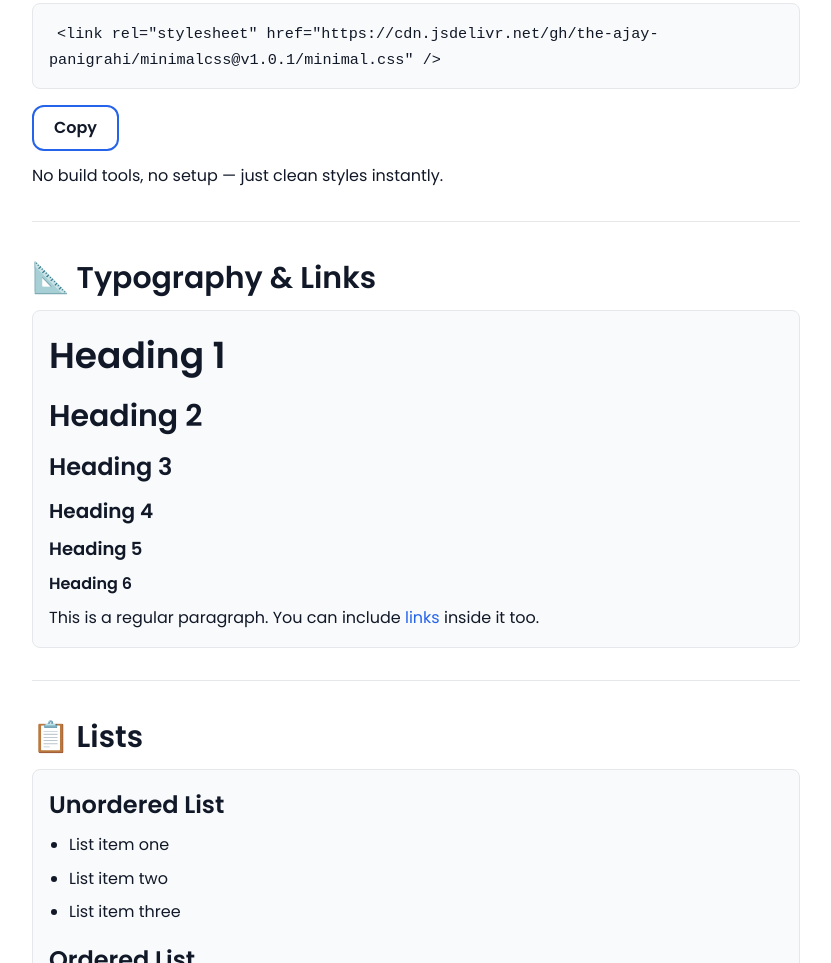
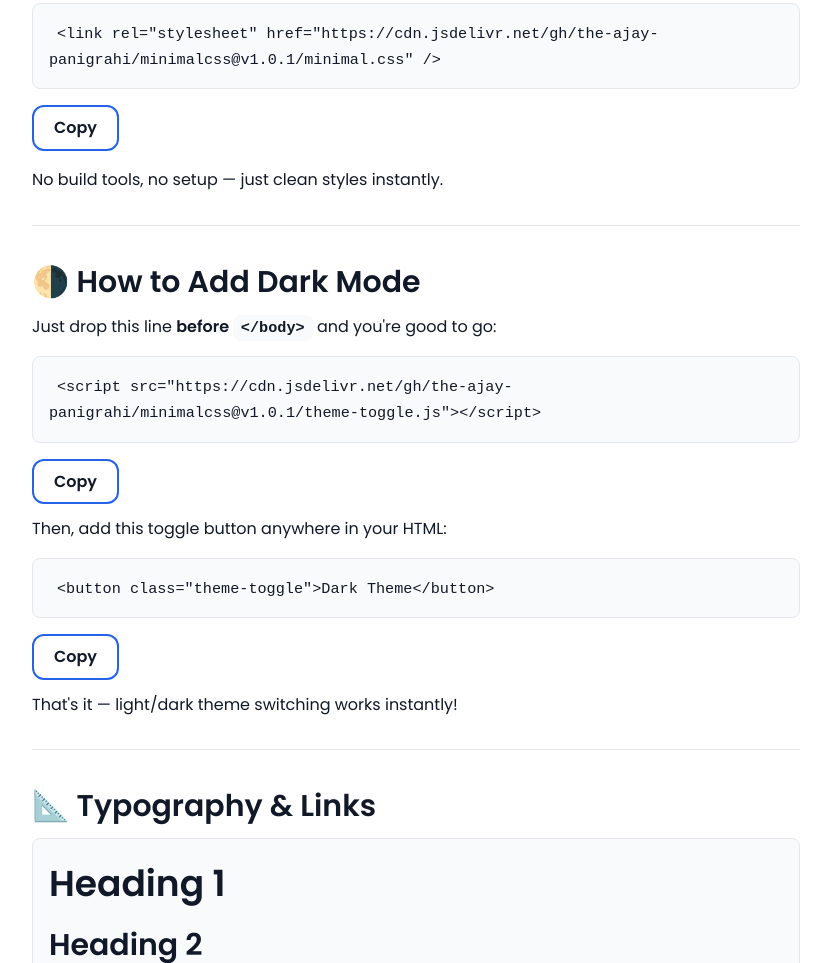
Before and after one commit to the-ajay-panigrahi/minimalcss, a plain HTML site: page docs/index.html in a window 1280 px wide. Shown: the part 1210-2173 px from the top of the page, without its empty margins (224-1055 px from the left). Drawn offline with nearby package versions, Linux system fonts and the light colour scheme; no server answers.

Commit message:
docs: add dark mode usage guide and CDN link to README

```diff
--- a/docs/index.html
+++ b/docs/index.html
@@ -64,7 +64,34 @@
                 id="cdn-text">&lt;link rel="stylesheet" href="https://cdn.jsdelivr.net/gh/the-ajay-panigrahi/minimalcss@v1.0.1/minimal.css" /&gt;</code>
         </div>
         <button class="copy-btn" data-clipboard-target="#cdn-text">Copy</button>
-        <p class="mt-3">No build tools, no setup — just clean styles instantly.</p>
+        <p class="mt-4">No build tools, no setup — just clean styles instantly.</p>
+
+        <div class="section-divider"></div>
+
+        <h2>🌗 How to Add Dark Mode</h2>
+
+        <p>Just drop this line <strong>before <code>&lt;/body&gt;</code></strong> and you're good to go:</p>
+
+        <div class="card">
+            <code id="theme-cdn">
+            &lt;script src="https://cdn.jsdelivr.net/gh/the-ajay-panigrahi/minimalcss@v1.0.1/theme-toggle.js"&gt;&lt;/script&gt;
+          </code>
+        </div>
+
+        <button class="copy-btn" data-clipboard-target="#theme-cdn">Copy</button>
+
+        <p class="mt-3">Then, add this toggle button anywhere in your HTML:</p>
+
+        <div class="card">
+            <code id="theme-btn">
+            &lt;button class="theme-toggle"&gt;Dark Theme&lt;/button&gt;
+          </code>
+        </div>
+
+        <button class="copy-btn" data-clipboard-target="#theme-btn">Copy</button>
+
+        <p class="mt-3">That's it — light/dark theme switching works instantly!</p>
+
 
         <div class="section-divider"></div>
 
```
Also changed, not shown: theme-toggle.js (added, +25 -0 lines), 1 other file.
